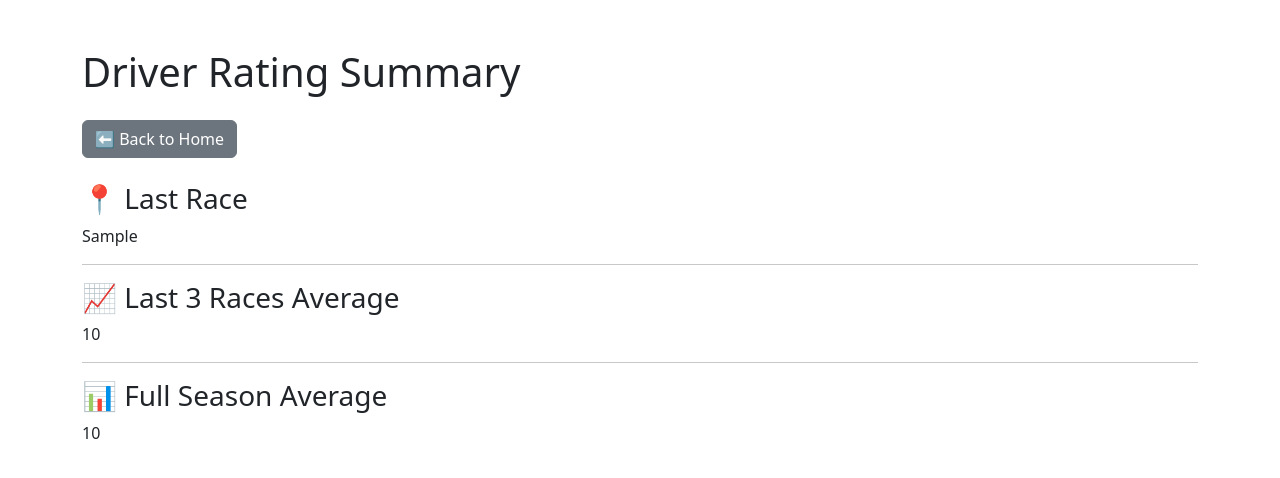
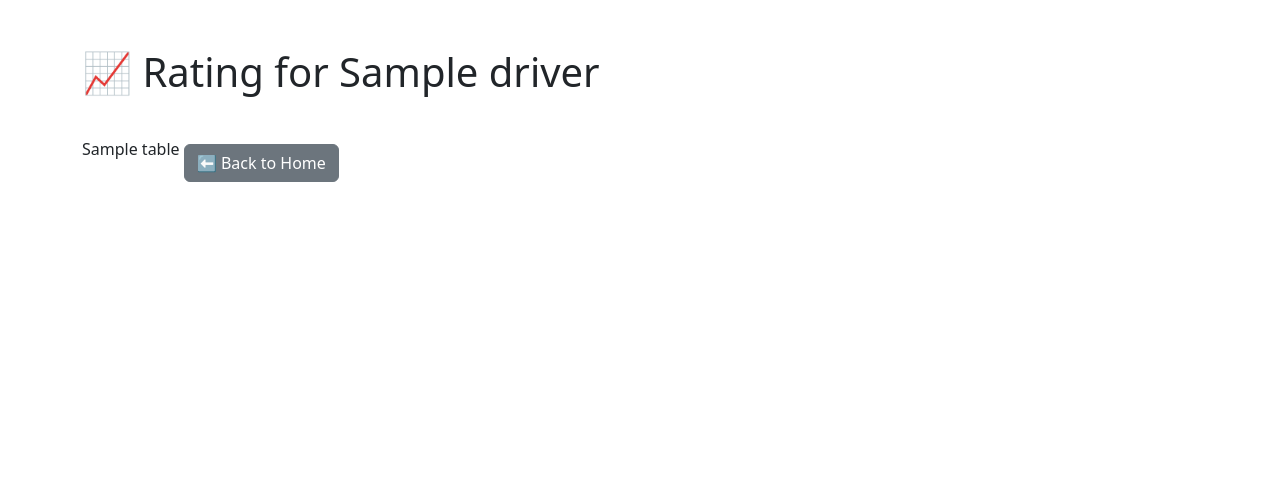
Before and after one commit to SiahBatterson/f1-grid-competitors, a Flask app: template templates/driver_rating.html in a window 1280 px wide. Shown: the top 478 px of the page. Run offline with Flask 3, Linux system fonts and the light colour scheme; the template is opened without the code that fills it: most values are stand-ins (such as "Sample title", 1, 10 or a date in 2020).

Commit message:
driver generation

```diff
--- a/templates/driver_rating.html
+++ b/templates/driver_rating.html
@@ -1,28 +1,15 @@
 <!DOCTYPE html>
 <html>
   <head>
-    <title>Driver Rating</title>
+    <title>{{ driver }} - Driver Rating</title>
     <link
       href="https://cdn.jsdelivr.net/npm/bootstrap@5.3.0/dist/css/bootstrap.min.css"
       rel="stylesheet"
     />
   </head>
   <body class="container mt-5">
-    <h1 class="mb-4">Driver Rating Summary</h1>
-
-    <a href="/" class="btn btn-secondary mb-4">⬅ Back to Home</a>
-
-    <h3>📍 Last Race</h3>
-    {{ last_race|safe }}
-
-    <hr />
-
-    <h3>📈 Last 3 Races Average</h3>
-    {{ last_3_avg|safe }}
-
-    <hr />
-
-    <h3>📊 Full Season Average</h3>
-    {{ season_avg|safe }}
+    <h1 class="mb-4">📈 Rating for {{ driver }}</h1>
+    {{ table|safe }}
+    <a href="/" class="btn btn-secondary mt-4">⬅ Back to Home</a>
   </body>
 </html>
--- a/utils.py
+++ b/utils.py
@@ -76,29 +76,35 @@ def generate_driver_rating(driver_abbr):
 
     full_df = pd.concat(all_driver_races, ignore_index=True)
     full_df = full_df.sort_values(by=["Year", "Grand Prix"], ascending=[False, False])
-    full_df.to_csv(output_path, index=False)
 
     last_3 = full_df.head(3)
-    last_race = last_3.iloc[0:1]  # keep as DataFrame
-    last_3_avg_df = pd.DataFrame([{  # convert to DataFrame for display
+    last_3_avg = pd.DataFrame([{  # include last 3 avg as a row
         "Driver": driver_abbr,
         "Scope": "Last 3 Races Avg",
         "Quali": round(last_3["Quali"].mean(), 2),
         "Race": round(last_3["Race"].mean(), 2),
         "+Pos": round(last_3["+Pos"].mean(), 2),
-        "Total Points": round(last_3["Total Points"].mean(), 2)
+        "Q/R/+O": None,
+        "Total Points": round(last_3["Total Points"].mean(), 2),
+        "Year": None,
+        "Grand Prix": None
     }])
 
-    seasonal_avg_df = pd.DataFrame([{  # convert to DataFrame for display
+    seasonal_avg = pd.DataFrame([{  # include seasonal avg as a row
         "Driver": driver_abbr,
         "Scope": "Seasonal Average",
         "Quali": round(full_df["Quali"].mean(), 2),
         "Race": round(full_df["Race"].mean(), 2),
         "+Pos": round(full_df["+Pos"].mean(), 2),
-        "Total Points": round(full_df["Total Points"].mean(), 2)
+        "Q/R/+O": None,
+        "Total Points": round(full_df["Total Points"].mean(), 2),
+        "Year": None,
+        "Grand Prix": None
     }])
 
-    return last_race, last_3_avg_df, seasonal_avg_df
+    full_out = pd.concat([seasonal_avg, last_3, last_3_avg], ignore_index=True)
+    full_out.to_csv(output_path, index=False)
+    return full_out
 
 def get_all_cached_drivers():
     drivers = set()
```
